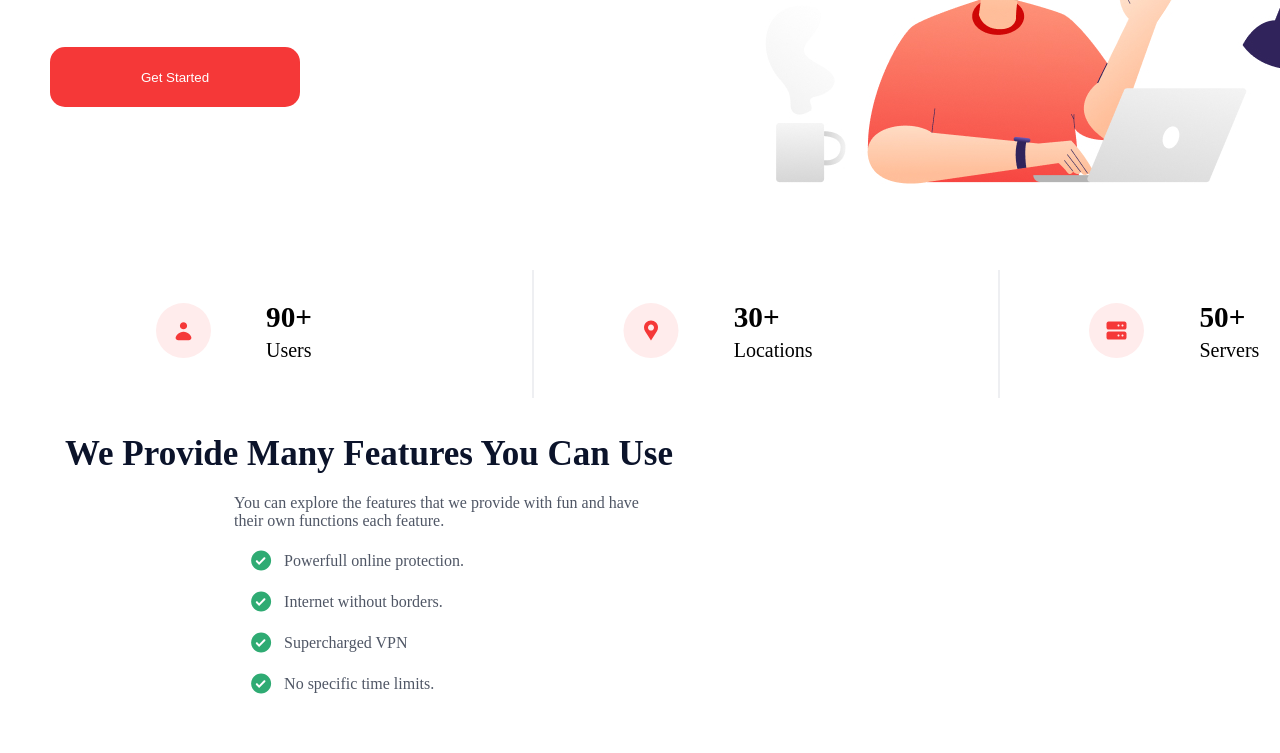
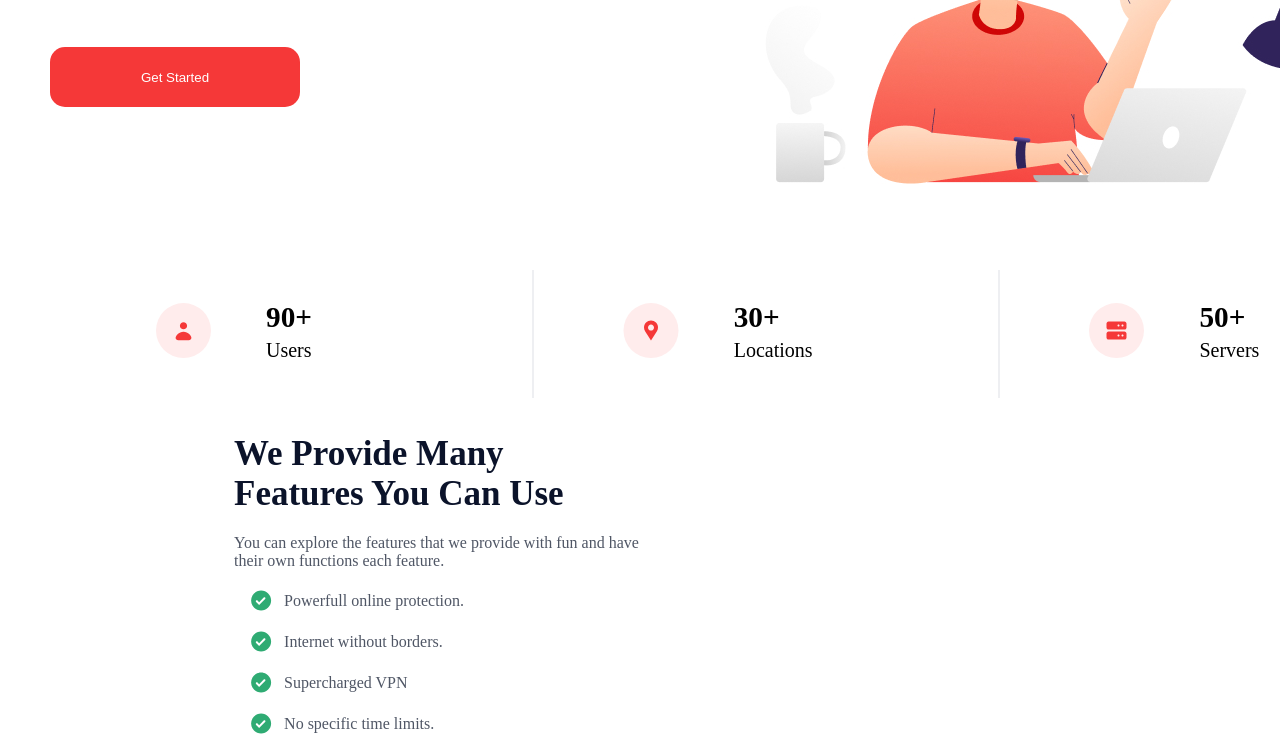
Before and after one commit to maksatai02/mmm, a plain HTML site: page index.html in a window 1280 px wide. Shown: the part 344-1097 px from the top of the page. Drawn offline with Linux system fonts and the light colour scheme.

Commit message:
changed css

```diff
--- a/style/style.css
+++ b/style/style.css
@@ -115,7 +115,10 @@ h1{
     display: flex;
 }
 .Illustration h3{
-
+    display: flex;
+    align-items: center;
+    margin-left: 169px;
+    width: 383.41px;
     font-size: 35px;
     color: #0b132a;
 }
```
